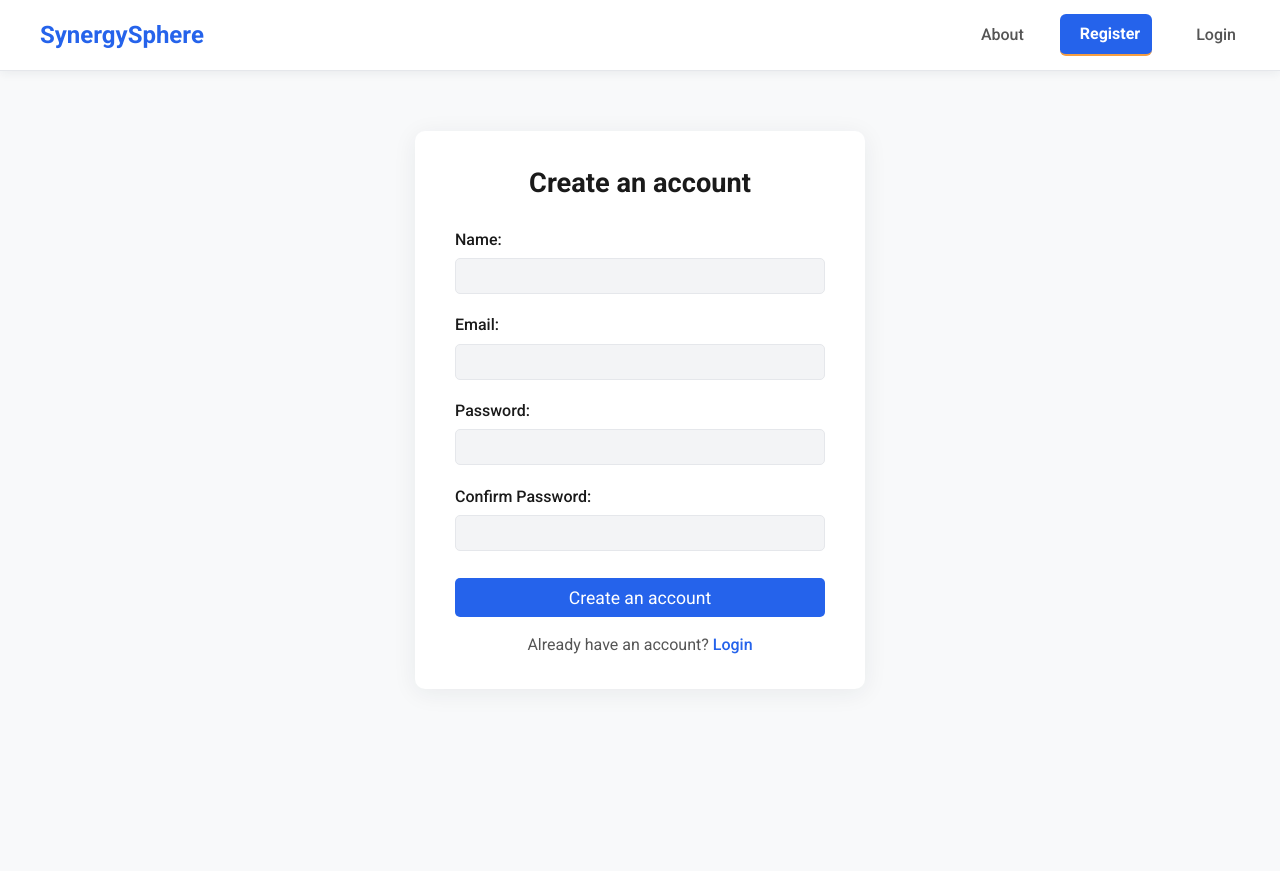
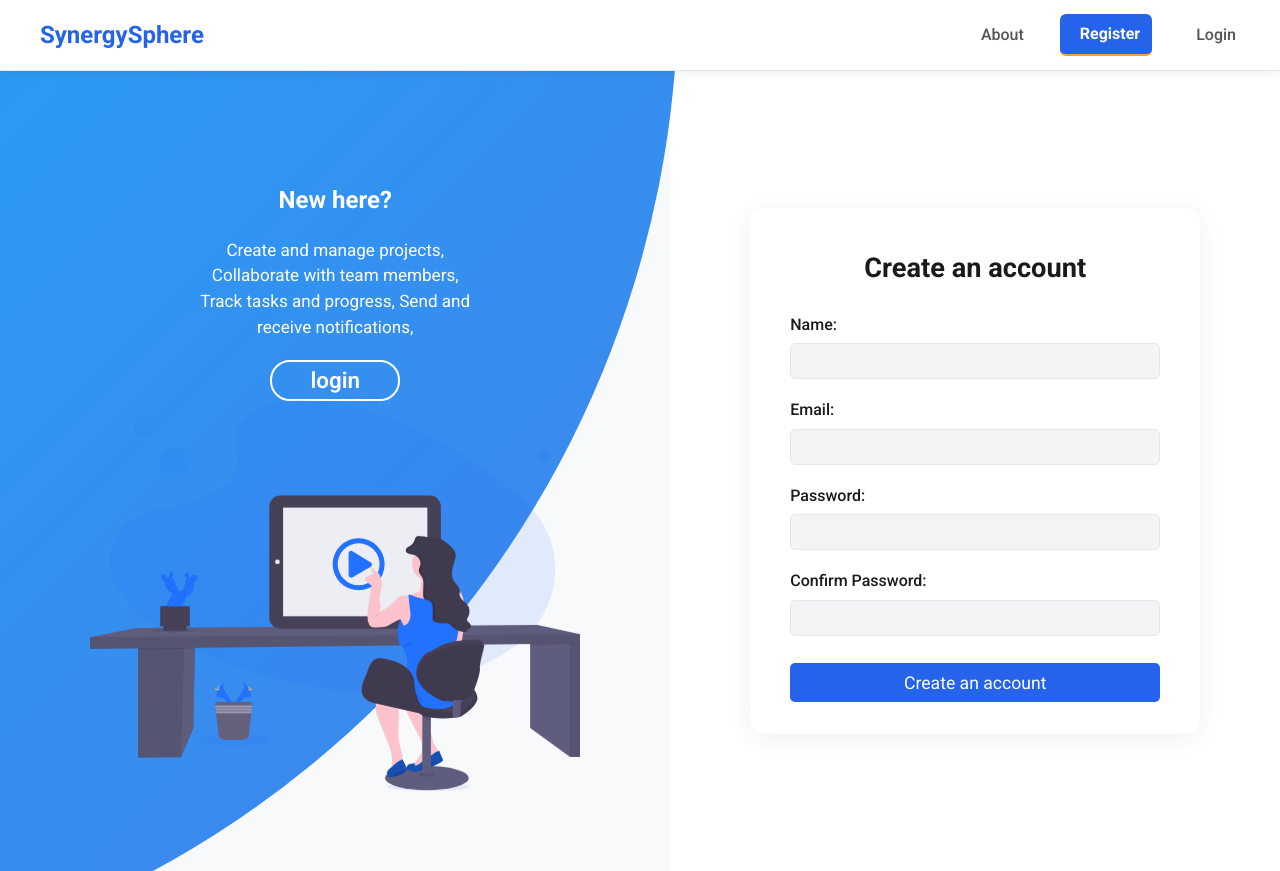
Before and after one commit to GirishIITM/hackthonprep, a React (Vite) app in the folder frontend/: page /register in a window 1280 px wide. Before the commit the page ends 800 px from the top, so only its background shows below. Built offline with nearby package versions, Linux system fonts and the light colour scheme.

Commit message:
feat: Implement split-screen layout for Login and Register pages - Refactored Login and Register components to use a split-screen layout.

```diff
--- a/frontend/src/pages/Register.jsx
+++ b/frontend/src/pages/Register.jsx
@@ -3,6 +3,7 @@ import { Link, useNavigate } from 'react-router-dom';
 import LoadingIndicator from '../components/LoadingIndicator';
 import '../styles/register.css';
 import { authAPI, loadingState } from '../utils/apiCalls/auth';
+import registerSvg from '../assets/register.svg'; // Adjust the path as necessary
 
 export default function Register() {
   const [formData, setFormData] = useState({
@@ -56,12 +57,8 @@ export default function Register() {
         formData.password
       );
 
-      console.log('Registration response:', response);
-
       if (response.msg && response.msg.includes('OTP sent')) {
         setSuccess('Registration successful! Redirecting to email verification...');
-
-        // Redirect to OTP verification page with registration data
         setTimeout(() => {
           navigate('/verify-otp', {
             state: {
@@ -78,14 +75,29 @@ export default function Register() {
   };
 
   return (
-    <div className="page">
+    <div className="register-split-page">
+      <div className="register-left">
+        <div className="content">
+  <h2>New here?</h2>
+  <p>
+    Create and manage projects,
+Collaborate with team members,
+Track tasks and progress,
+Send and receive notifications,
+  </p>
+  <Link to="/login" id="login-btn">
+  <button className="btn transparent">login</button>
+</Link>
+
+</div>
+        <img src={registerSvg} alt="Register illustration" className="register-svg-img" />
+      </div>
+      <div className="register-right">
         <LoadingIndicator loading={isLoading}>
           <div className="register-container">
             <h1 className="register-title">Create an account</h1>
-
             {error && <div className="error-message">{error}</div>}
             {success && <div className="success-message">{success}</div>}
-
             <form className="register-form" onSubmit={handleSubmit}>
               <div>
                 <label htmlFor="register-name">Name:</label>
@@ -135,14 +147,10 @@ export default function Register() {
                 Create an account
               </button>
             </form>
-          <p className="register-link-text">
-            Already have an account?{" "}
-            <Link to="/login" id="login-link">
-              Login
-            </Link>
-          </p>
+
           </div>
         </LoadingIndicator>
       </div>
+    </div>
   );
 }
--- a/frontend/src/styles/login.css
+++ b/frontend/src/styles/login.css
@@ -1,9 +1,125 @@
+/* Split-screen layout for login page: reverse the sides */
+.login-split-page {
+  display: flex;
+  min-height: 100vh;
+  position: relative;
+  overflow: hidden;
+  background-color: white;
+  flex-direction: row-reverse; /* Reverse the order for login */
+}
+
+/* Animated, gradient, circular background shape */
+.login-split-page::before {
+  content: "";
+  position: absolute;
+  height: 2000px;
+  width: 2000px;
+  top: -10%;
+  left: 48%; /* Changed from right to left for reversed layout */
+  transform: translateY(-50%);
+  background-image: linear-gradient(-45deg,  #04befe 0%, #4481eb 100%);
+  transition: 1.8s ease-in-out;
+  border-radius: 50%;
+  z-index: 0;
+  pointer-events: none;
+}
+.login-split-page.sign-up-mode::before {
+  transform: translate(-100%, -50%);
+  left: 52%;
+}
+
+/* Make sure .register-left content is above the background shape */
+.login-left {
+  flex: 1.1;
+  display: flex;
+  flex-direction: column;
+  align-items: center;
+  justify-content: center;
+  position: relative;
+  min-width: 0;
+  overflow: hidden;
+  background: transparent;
+  z-index: 1;
+  padding: 2rem 0;
+}
+.content {
+  color: #fff;
+  transition: transform 0.9s ease-in-out;
+  transition-delay: 0.6s;
+  text-align: center;
+  margin-top: 2rem;
+}
+.content p {
+  font-family: var(--font-family);
+  margin: 0;
+  font-size: 1.07rem;
+  padding: 1.7rem 200px;
+  font-weight: var(--font-weight-normal);
+}
+.btn.transparent {
+  margin: 0;
+  padding-top: 5px;
+  padding-bottom: 5px;
+  background: none;
+  border: 2px solid #fff;
+  width: 130px;
+  height: 41px;
+  font-weight: 600;
+  font-size: 1.4rem;
+  color: #fff;
+  border-radius: 20px;
+  cursor: pointer;
+  transition: background 0.2s, color 0.2s;
+  outline: none;
+}
+
+.btn.transparent:hover,
+.btn.transparent:focus {
+  background: #fff;
+  color: #4481eb;
+  border-color: #4481eb;
+}
+
+/* Remove any conflicting background from .register-left */
+.login-left::before {
+  content: none;
+}
+
+/* Keep the SVG image above the background */
+.login-svg-img {
+  width: 95%;
+  max-width: 500px;
+  min-width: 220px;
+  height: auto;
+  display: block;
+  margin: 0 auto;
+  filter: drop-shadow(0 4px 24px var(--color-shadow, rgba(0,0,0,0.08)));
+  animation: floatUpDown 3s ease-in-out infinite alternate;
+  position: relative;
+  z-index: 1;
+}
+
+@keyframes floatUpDown {
+  0% { transform: translateY(0); }
+  100% { transform: translateY(-18px); }
+}
+
+.login-right {
+  flex: 1;
+  display: flex;
+  align-items: center;
+  justify-content: center;
+  background: var(--color-surface, #fff);
+  min-width: 0;
+}
+
 .login-container {
-  max-width: 350px;
-  margin: 60px auto;
-  padding: 2rem 2.5rem;
+  width: 100%;
+  max-width: 370px;
+  margin: 0 auto;
+  padding: 2.5rem 2.5rem 2rem 2.5rem;
   background: var(--color-surface);
-  border-radius: 10px;
+  border-radius: 14px;
   box-shadow: 0 4px 24px var(--color-shadow);
 }
 
@@ -14,6 +130,7 @@
   color: var(--color-text);
 }
 
+.login-form label,
 .login-form label {
   display: block;
   margin-bottom: 0.4rem;
@@ -21,6 +138,9 @@
   color: var(--color-text);
 }
 
+.login-form input[type="text"],
+.login-form input[type="email"],
+.login-form input[type="password"],
 .login-form input[type="email"],
 .login-form input[type="password"] {
   width: 100%;
@@ -34,6 +154,7 @@
   box-sizing: border-box;
 }
 
+.login-form button[type="submit"],
 .login-form button[type="submit"] {
   width: 100%;
   padding: 0.6rem;
@@ -47,61 +168,82 @@
   transition: background 0.2s;
 }
 
+.login-form button[type="submit"]:hover,
 .login-form button[type="submit"]:hover {
   background: var(--color-btn-bg-hover);
 }
 
+.login-link-text,
 .login-link-text {
   margin-top: 1rem;
   color: var(--color-text-secondary);
   text-align: center;
 }
 
+#login-link,
 #signup-link {
   color: var(--color-link);
   text-decoration: none;
   font-weight: 500;
 }
+.divider span{
+  text-align: center;
+  margin: 171px;
+  padding-top:20px;
+}
 
+#login-link:hover,
 #signup-link:hover {
   color: var(--color-link-hover);
   text-decoration: underline;
 }
 
-.google-auth-section {
-  margin-bottom: 20px;
+/* Responsive styles */
+@media (max-width: 900px) {
+  .login-split-page {
+    flex-direction: column-reverse;
+  }
+  .login-left, .login-right {
+    flex: unset;
+    width: 100%;
+    min-height: 220px;
+  }
+  .login-left {
+    padding: 2rem 0 1rem 0;
+    justify-content: center;
+  }
+  .login-split-page::before {
+    left: 0;
+    width: 120%;
+    height: 100%;
+    top: 0;
+  }
+  .login-svg-img {
+    width: 55vw;
+    max-width: 320px;
+  }
+  .login-right {
+    padding: 0 0 2rem 0;
+    justify-content: center;
+  }
 }
 
-.google-login-btn {
-  transition: box-shadow 0.2s, background-color 0.2s;
+@media (max-width: 600px) {
+  .login-container {
+    padding: 1.2rem 0.7rem 1.5rem 0.7rem;
+    max-width: 98vw;
+    border-radius: 8px;
+    box-shadow: 0 2px 10px var(--color-shadow);
+  }
+  .login-svg-img {
+    width: 80vw;
+    min-width: 120px;
+    max-width: 220px;
+  }
+  .login-split-page::before {
+    left: 0;
+    width: 140%;
+    height: 90%;
+    top: 0;
+  }
 }
-
-.google-login-btn:hover:not(:disabled) {
-  box-shadow: 0 1px 2px 0 rgba(60, 64, 67, 0.3), 0 1px 3px 1px rgba(60, 64, 67, 0.15);
-}
-
-.google-login-btn:active:not(:disabled) {
-  background-color: #f8f9fa;
-}
-
-.divider {
-  display: flex;
-  align-items: center;
-  margin: 20px 0;
-  text-align: center;
-}
-
-.divider::before,
-.divider::after {
-  content: '';
-  flex: 1;
-  height: 1px;
-  background: #dadce0;
-}
-
-.divider span {
-  padding: 0 16px;
-  color: #5f6368;
-  font-size: 14px;
-  background: white;
-}
--- a/frontend/src/styles/register.css
+++ b/frontend/src/styles/register.css
@@ -1,9 +1,121 @@
+.register-split-page {
+  display: flex;
+  min-height: 100vh;
+  position: relative; /* Needed for ::before positioning */
+  overflow: hidden;
+
+}
+
+/* Add the animated, gradient, circular background shape */
+.register-split-page::before {
+  content: "";
+  position: absolute;
+  height: 2000px;
+  width: 2000px;
+  top: -10%;
+  right: 47%;
+  transform: translateY(-50%);
+  background-image: linear-gradient(-45deg, #4481eb 0%, #04befe 100%);
+  transition: 1.8s ease-in-out;
+  border-radius: 50%;
+  z-index: 0;
+  pointer-events: none;
+}
+.register-split-page.sign-up-mode::before {
+  transform: translate(100%, -50%);
+  right: 52%;
+}
+
+/* Make sure .register-left content is above the background shape */
+.register-left {
+  flex: 1.1;
+  display: flex;
+  flex-direction: column;
+  align-items: center;
+  justify-content: center;
+  position: relative;
+  min-width: 0;
+  overflow: hidden;
+  background: transparent;
+  z-index: 1;
+  padding: 2rem 0;
+}
+.content {
+  color: #fff;
+  transition: transform 0.9s ease-in-out;
+  transition-delay: 0.6s;
+  text-align: center;
+  margin-top: 2rem;
+}
+.content p {
+    font-family: var(--font-family);
+    margin: 0;
+    font-size: 1.07rem;
+    padding: 1.2rem 200px;
+    font-weight: var(--font-weight-normal);
+}
+.btn.transparent {
+  margin: 0;
+  padding-top: 5px;
+  padding-bottom: 5px;
+  background: none;
+  border: 2px solid #fff;
+  width: 130px;
+  height: 41px;
+  font-weight: 600;
+  font-size: 1.4rem;
+  color: #fff;
+  border-radius: 20px;
+  cursor: pointer;
+  transition: background 0.2s, color 0.2s;
+  outline: none;
+}
+
+.btn.transparent:hover,
+.btn.transparent:focus {
+  background: #fff;
+  color: #4481eb;
+  border-color: #4481eb;
+}
+/* Remove any conflicting background from .register-left */
+.register-left::before {
+  content: none;
+}
+
+/* Keep the SVG image above the background */
+.register-svg-img {
+  width: 80%;
+  max-width: 490px;
+  min-width: 220px;
+  height: auto;
+  display: block;
+  margin: 0 auto;
+  animation: floatUpDown 3s ease-in-out infinite alternate;
+  position: relative;
+  z-index: 2;
+}
+
+@keyframes floatUpDown {
+  0% { transform: translateY(0); }
+  100% { transform: translateY(-18px); }
+}
+
+.register-right {
+  flex: 1;
+  display: flex;
+  align-items: center;
+  justify-content: center;
+  background: var(--color-surface, #fff);
+  min-width: 0;
+}
+
 .register-container {
+  width: 100%;
   max-width: 370px;
-  margin: 60px auto;
-  padding: 2rem 2.5rem;
+  margin: 0 auto;
+  padding: 2.5rem 2.5rem 2rem 2.5rem;
   background: var(--color-surface);
-  border-radius: 10px;
+  border-radius: 14px;
   box-shadow: 0 4px 24px var(--color-shadow);
 }
 
@@ -68,3 +180,55 @@
   color: var(--color-link-hover);
   text-decoration: underline;
 }
+
+/* Responsive styles */
+@media (max-width: 900px) {
+  .register-split-page {
+    flex-direction: column;
+  }
+  .register-left, .register-right {
+    flex: unset;
+    width: 100%;
+    min-height: 220px;
+  }
+  .register-left {
+    padding: 2rem 0 1rem 0;
+    justify-content: center;
+  }
+  .register-left::before {
+    border-radius: 0 0 60% 60%/0 0 80% 80%;
+    width: 120%;
+    height: 100%;
+    left: -10%;
+    top: 0;
+  }
+  .register-svg-img {
+    width: 55vw;
+    max-width: 320px;
+  }
+  .register-right {
+    padding: 0 0 2rem 0;
+    justify-content: center;
+  }
+}
+
+@media (max-width: 600px) {
+  .register-container {
+    padding: 1.2rem 0.7rem 1.5rem 0.7rem;
+    max-width: 98vw;
+    border-radius: 8px;
+    box-shadow: 0 2px 10px var(--color-shadow);
+  }
+  .register-svg-img {
+    width: 80vw;
+    min-width: 120px;
+    max-width: 220px;
+  }
+  .register-left::before {
+    border-radius: 0 0 80% 80%/0 0 90% 90%;
+    width: 140%;
+    height: 90%;
+    left: -20%;
+    top: 0;
+  }
+}
```
Also changed, not shown: frontend/src/pages/Login.jsx (+20 -23 lines), frontend/src/assets/log.svg (added), frontend/src/assets/register.svg (added). Lines whose indentation alone changed are shown as unchanged.
